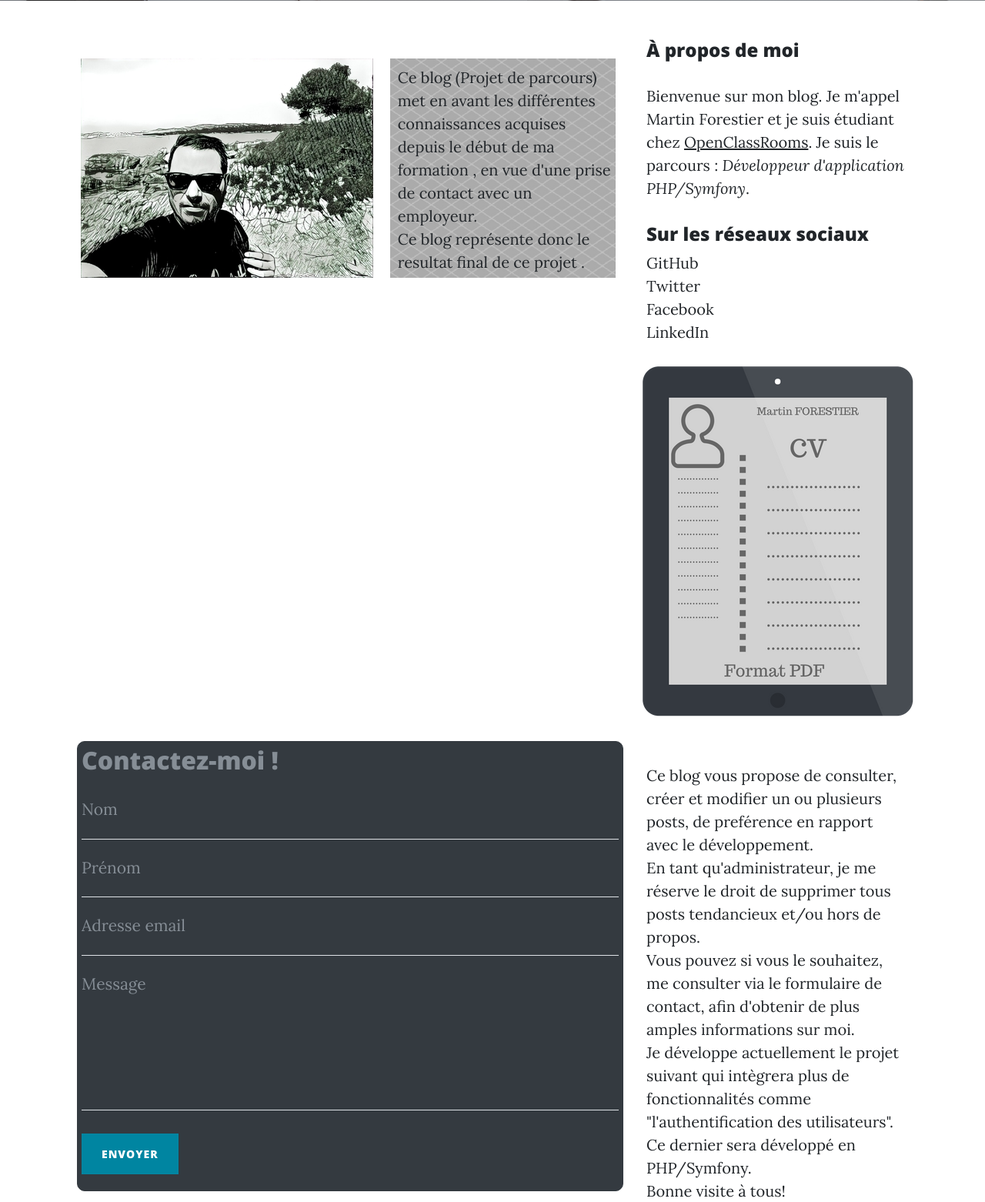
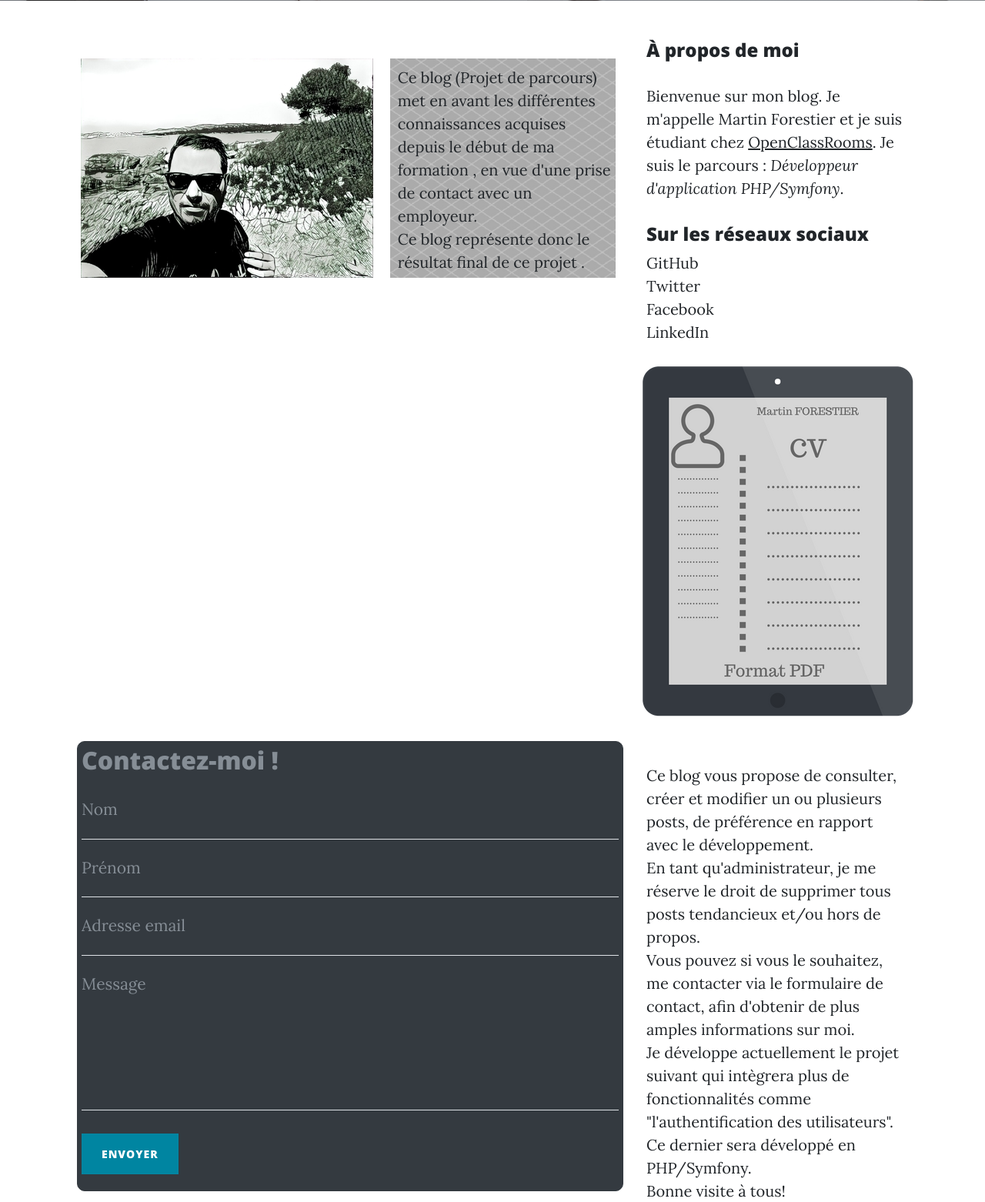
Before and after one commit to martinez33/Blog-P5, a PHP site: page / in a window 1280 px wide. Shown: the part 531-2093 px from the top of the page at 77% size. Run offline with PHP 8.4, Linux system fonts and the light colour scheme; data that the repository does not hold is empty; a stand-in replaces the project's code that opens the database connection.

Commit message:
src(homeView.php): modified text

```diff
--- a/Blog/src/Controler/AddPostControler.php
+++ b/Blog/src/Controler/AddPostControler.php
@@ -18,9 +18,6 @@ class AddPostControler
         $this->blogPosts = new PostManager();
 
   	}
-
-
-
 
 	public function __invoke()
 	{
--- a/Blog/src/View/frontend/homeView.php
+++ b/Blog/src/View/frontend/homeView.php
@@ -22,7 +22,7 @@
 
                 <div class="col-lg-5 col-md-12 mx-auto" >
 
-                    <p style="margin : 25px 10px 40px -25px; padding: 10px 5px 5px 10px ; background-image: url('images/fond.png');">Ce blog (Projet de parcours) met en avant les différentes connaissances acquises depuis le début de ma formation , en vue d'une prise de contact avec un employeur. <br>Ce blog représente donc le resultat final de ce projet .</p>
+                    <p style="margin : 25px 10px 40px -25px; padding: 10px 5px 5px 10px ; background-image: url('images/fond.png');">Ce blog (Projet de parcours) met en avant les différentes connaissances acquises depuis le début de ma formation , en vue d'une prise de contact avec un employeur. <br>Ce blog représente donc le résultat final de ce projet .</p>
 
                 </div>
 
@@ -79,7 +79,7 @@
           	<div class="sidebar-module sidebar-module-inset">
 
                 <h4>À propos de moi</h4>
-            	  <p>Bienvenue sur mon blog. Je m'appel Martin Forestier et je suis étudiant chez <a href="https://openclassrooms.com/">OpenClassRooms</a>. Je suis le parcours : <em>Développeur d'application PHP/Symfony</em>.</p>
+            	  <p>Bienvenue sur mon blog. Je m'appelle Martin Forestier et je suis étudiant chez <a href="https://openclassrooms.com/">OpenClassRooms</a>. Je suis le parcours : <em>Développeur d'application PHP/Symfony</em>.</p>
 
           	</div>
 
@@ -186,9 +186,9 @@
 
                 <section class="col-lg-4 col-md-10 mx-auto" id="">
 
-            	      <p >Ce blog vous propose de consulter, créer et modifier un ou plusieurs posts, de preférence en rapport avec le développement.<br>
+            	      <p >Ce blog vous propose de consulter, créer et modifier un ou plusieurs posts, de préférence en rapport avec le développement.<br>
                     En tant qu'administrateur, je me réserve le droit de supprimer tous posts tendancieux et/ou hors de propos.<br>
-                    Vous pouvez si vous le souhaitez, me consulter via le formulaire de contact, afin d'obtenir de plus amples informations sur moi.<br>
+                    Vous pouvez si vous le souhaitez, me contacter via le formulaire de contact, afin d'obtenir de plus amples informations sur moi.<br>
                     Je développe actuellement le projet suivant qui intègrera plus de fonctionnalités comme "l'authentification des utilisateurs". Ce dernier sera développé en PHP/Symfony.<br>Bonne visite à tous! </p>
 
                 </section>
```
